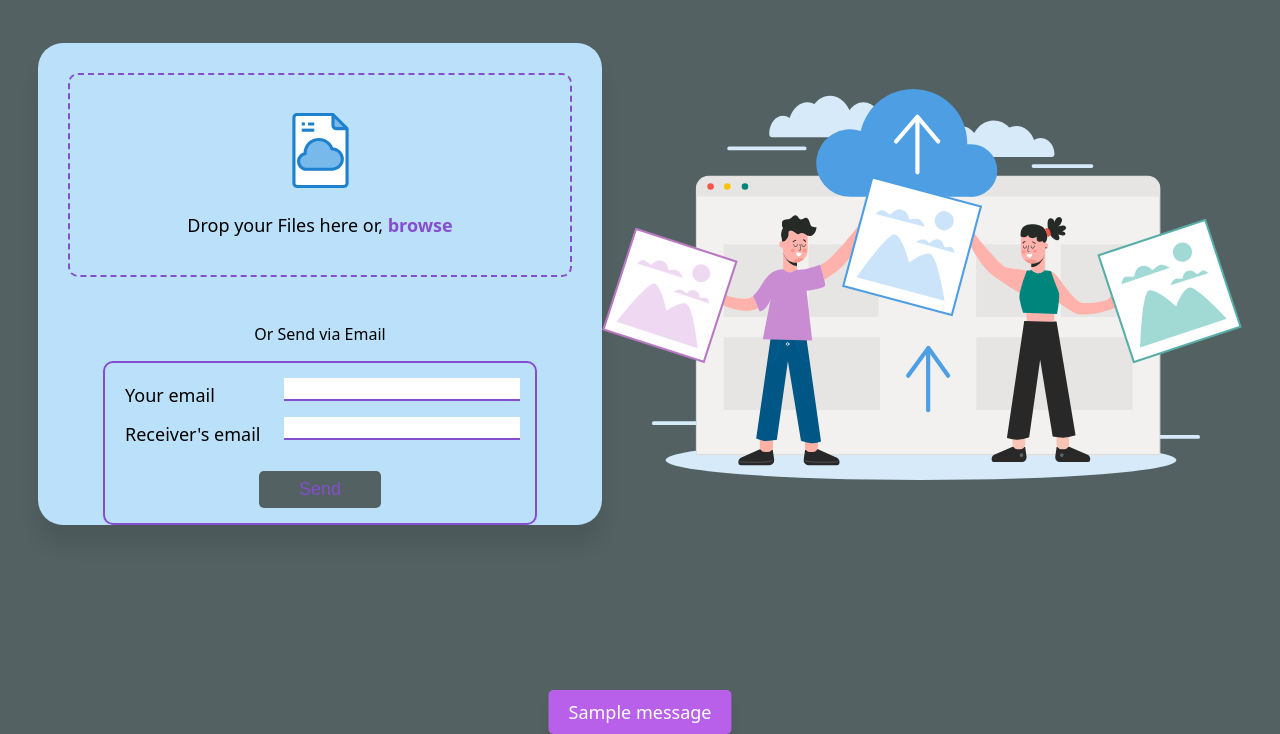
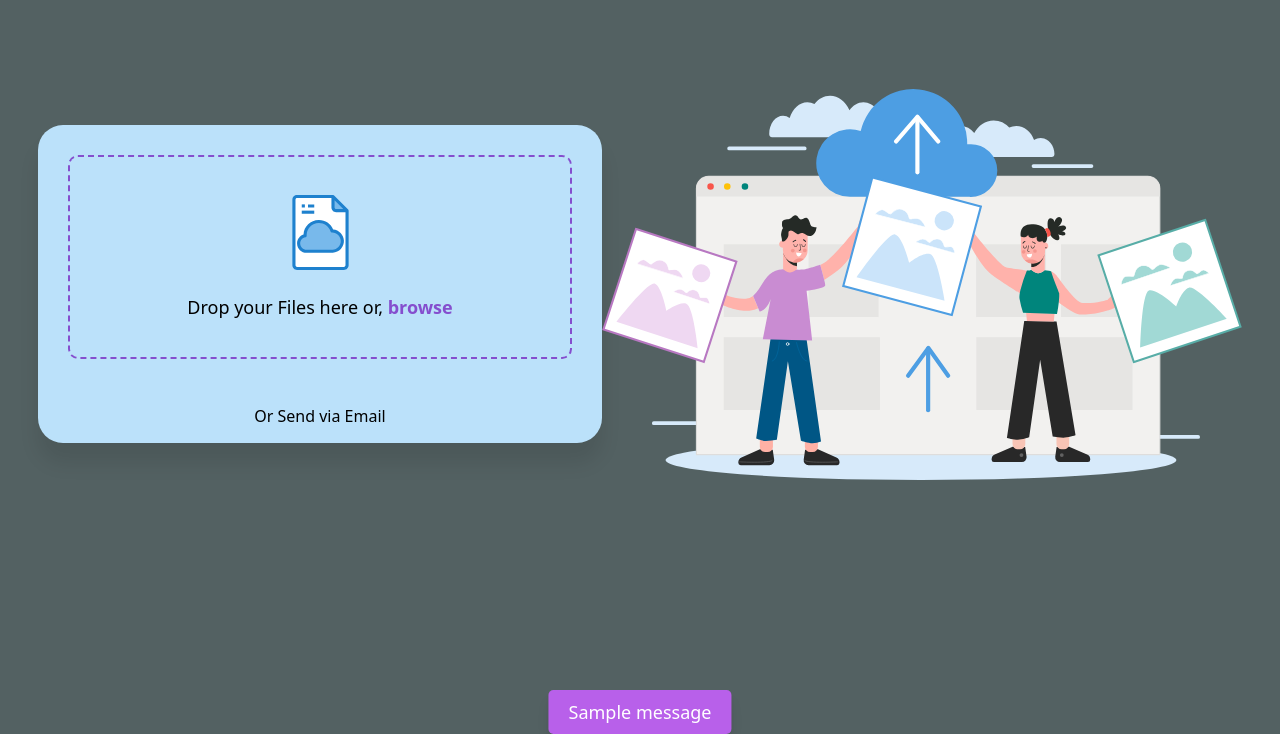
Before and after one commit to Raghul-18/Weshare, a plain HTML site: page index.html in a window 1280 px wide. Shown: the part 116-850 px from the top of the page. Drawn offline with Linux system fonts and the light colour scheme.

Commit message:
Update index.html

```diff
--- a/index.html
+++ b/index.html
@@ -45,25 +45,7 @@
             </div>
              </div>
             <p class="email-info">Or Send via Email</p>
-            <div class="email-container">
-                <form id="emailForm">
-                    <div class="filed">
-                        <label for="fromEmail">Your email</label>
-                        <input type="email" autocomplete="email" required name="from-email" id="fromEmail">
-                    </div>
 
-                    <div class="filed">
-                        <label for="toEmail">Receiver's email</label>
-                        <input type="email" required autocomplete="receiver" name="to-email" id="toEmail">
-                    </div>
-                    <div class="send-btn-container">
-                        <button type="submit">Send</button>
-                    </div>
-                </form>
-            </div>
-
-
-        </div>
     </section>
     <div class="image-vector"></div>
     <div class="toast">Sample message</div>
```
